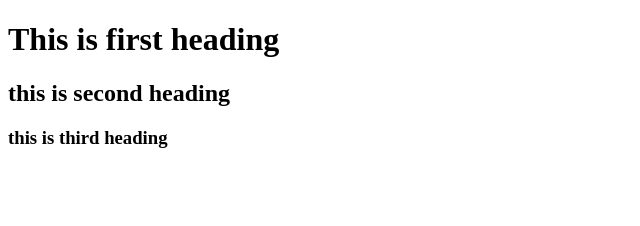
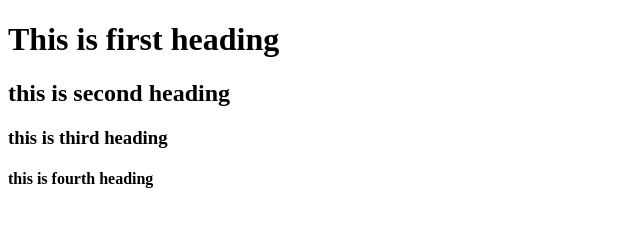
Before and after one commit to amitdewal/testing_git, a plain HTML site: page index.html in a window 1280 px wide. Shown: the whole page, without its empty margins (0-640 px from the left). Drawn offline with Linux system fonts and the light colour scheme.

Commit message:
fourth heading added

```diff
--- a/index.html
+++ b/index.html
@@ -9,5 +9,6 @@
     <h1>This is first heading</h1>
     <h2>this is second heading</h2>
     <h3>this is third heading</h3>
+    <h4>this is fourth heading</h4>
 </body>
 </html>
```
